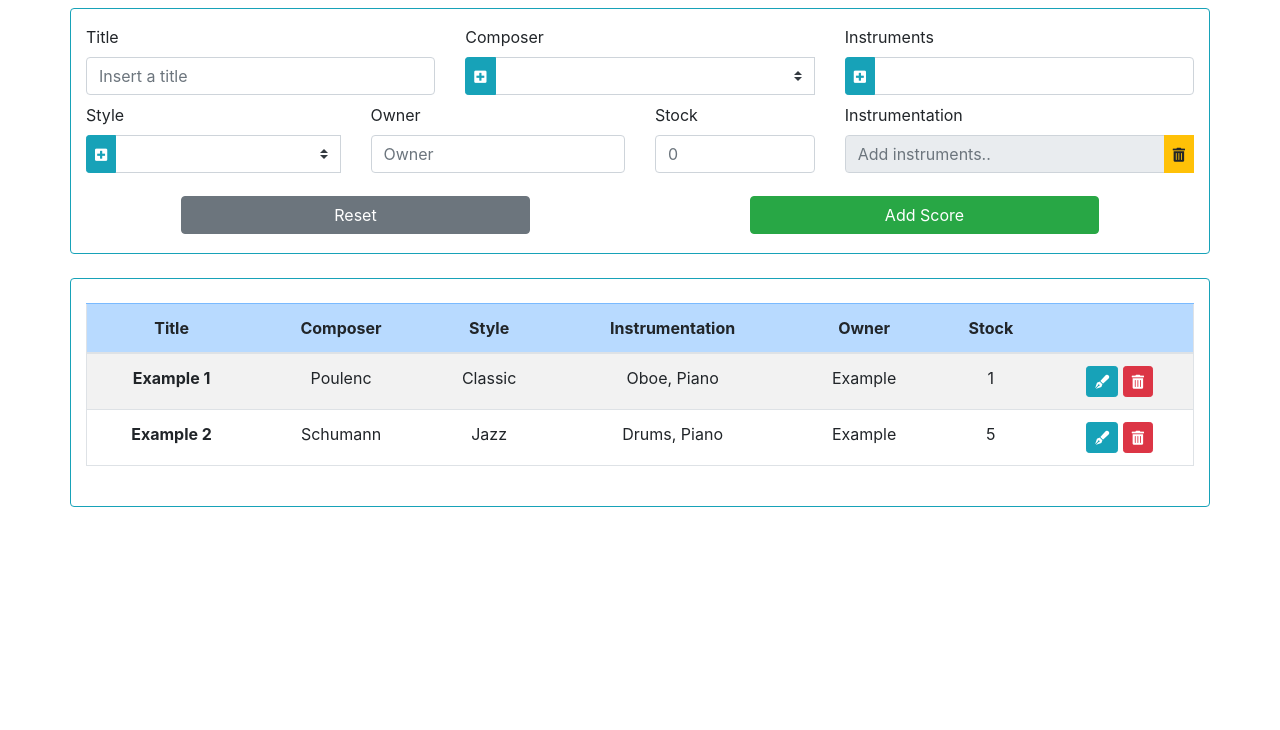
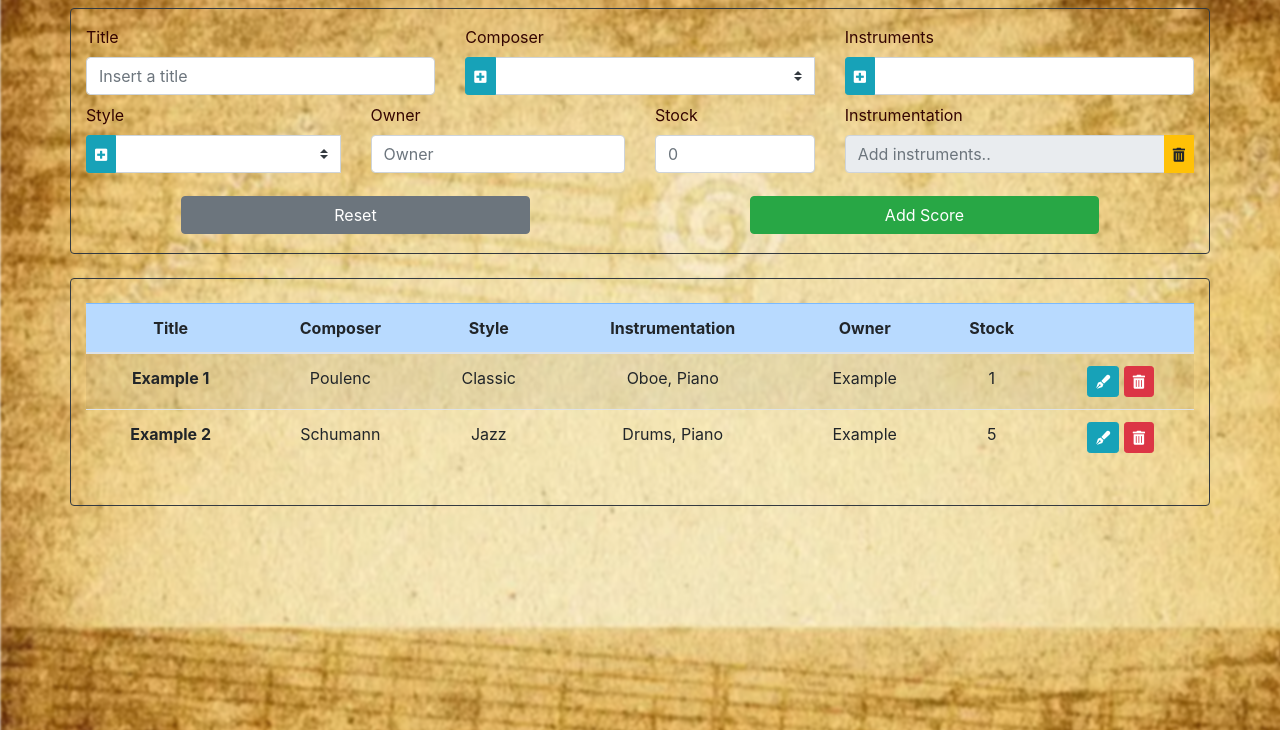
Before and after one commit to Mikel-Eguiluz/nic_Library_Vanilla_js, a plain HTML site: page index.html in a window 1280 px wide. Shown: the part 70-800 px from the top of the page. Drawn offline with nearby package versions, Linux system fonts and the light colour scheme.

Commit message:
design adjustements

```diff
--- a/css/styles.css
+++ b/css/styles.css
@@ -5,5 +5,22 @@ button > i {
 /* stopping validation appearing on this */
 #new-score-instrument-picker {
   border-color: #ced4da;
-  background: none;
+  background: white;
 }
+.bg-image {
+  position: fixed;
+  left: -5;
+  z-index: -10;
+  display: block;
+  width: 105%;
+  min-height: 105vh;
+  filter: blur(1.5px);
+  background-color: #222;
+  background-image: url("/assets/images/background.webp");
+  background-position: center;
+  background-repeat: no-repeat;
+  background-size: cover;
+}
+body {
+  color: #330401;
+}
--- a/index.html
+++ b/index.html
@@ -9,8 +9,7 @@
   <!-- Bootstrap CSS -->
   <link rel="stylesheet" href="https://cdn.jsdelivr.net/npm/bootstrap@4.6.0/dist/css/bootstrap.min.css"
     integrity="sha384-B0vP5xmATw1+K9KRQjQERJvTumQW0nPEzvF6L/Z6nronJ3oUOFUFpCjEUQouq2+l" crossorigin="anonymous">
-  <link rel="stylesheet" href="https://cdn.jsdelivr.net/npm/bootstrap-select@1.13.14/dist/css/bootstrap-select.min.css">
-  <!--
+  <!-- <link rel="stylesheet" href="https://cdn.jsdelivr.net/npm/bootstrap-select@1.13.14/dist/css/bootstrap-select.min.css">
   <link rel="stylesheet" href="https://cdnjs.cloudflare.com/ajax/libs/normalize/8.0.1/normalize.min.css"
   integrity="sha512-NhSC1YmyruXifcj/KFRWoC561YpHpc5Jtzgvbuzx5VozKpWvQ+4nXhPdFgmx8xqexRcpAglTj9sIBWINXa8x5w=="
   crossorigin="anonymous" />
@@ -30,12 +29,12 @@
 </head>
 
 <body>
-
+  <div class="bg-image"></div>
   <div class="py-3 text-center ">
     <h2>Nic's Music Inventory</h2>
   </div>
   <!-- class="needs-validation was-validated" -->
-  <div class="container border border-info rounded pb-4 mb-4">
+  <div class="container border border-dark rounded pb-4 mb-4">
     <h5 class="text-center text-warning pt-2" id="edit-target-name"></h5>
     <form id="new-score-form" class="needs-validation" novalidate>
       <!-- new score title -->
@@ -224,10 +223,10 @@
   </div>
 
 
-  <!-- --------------------------------Table----------------------------------------------- -->
-  <div class="container border border-info rounded py-4">
+  <!-- ------------Table------------------- -->
+  <div class="container border border-dark rounded py-4">
 
-    <table class="table table-striped border text-center">
+    <table class="table table-striped   text-center">
       <thead>
         <tr class="table-primary">
           <th scope="col">Title</th>
@@ -243,10 +242,7 @@
         <!-- rows of Score objects will render here -->
       </tbody>
     </table>
-
   </div>
-
-
 </body>
 
 </html>
```
Also changed, not shown: js/main.js (+30 -8 lines), assets/images/background.webp (added), 1 other file.
